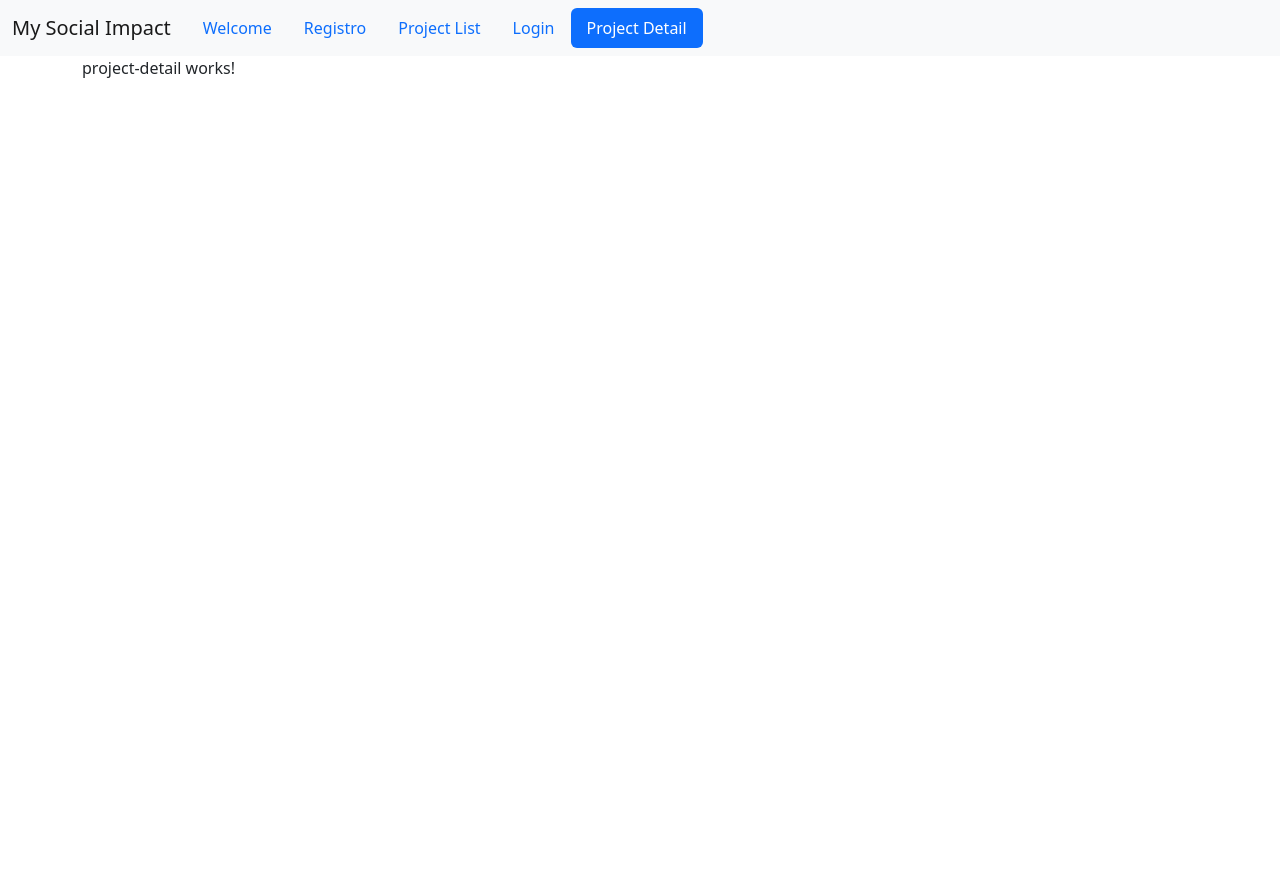
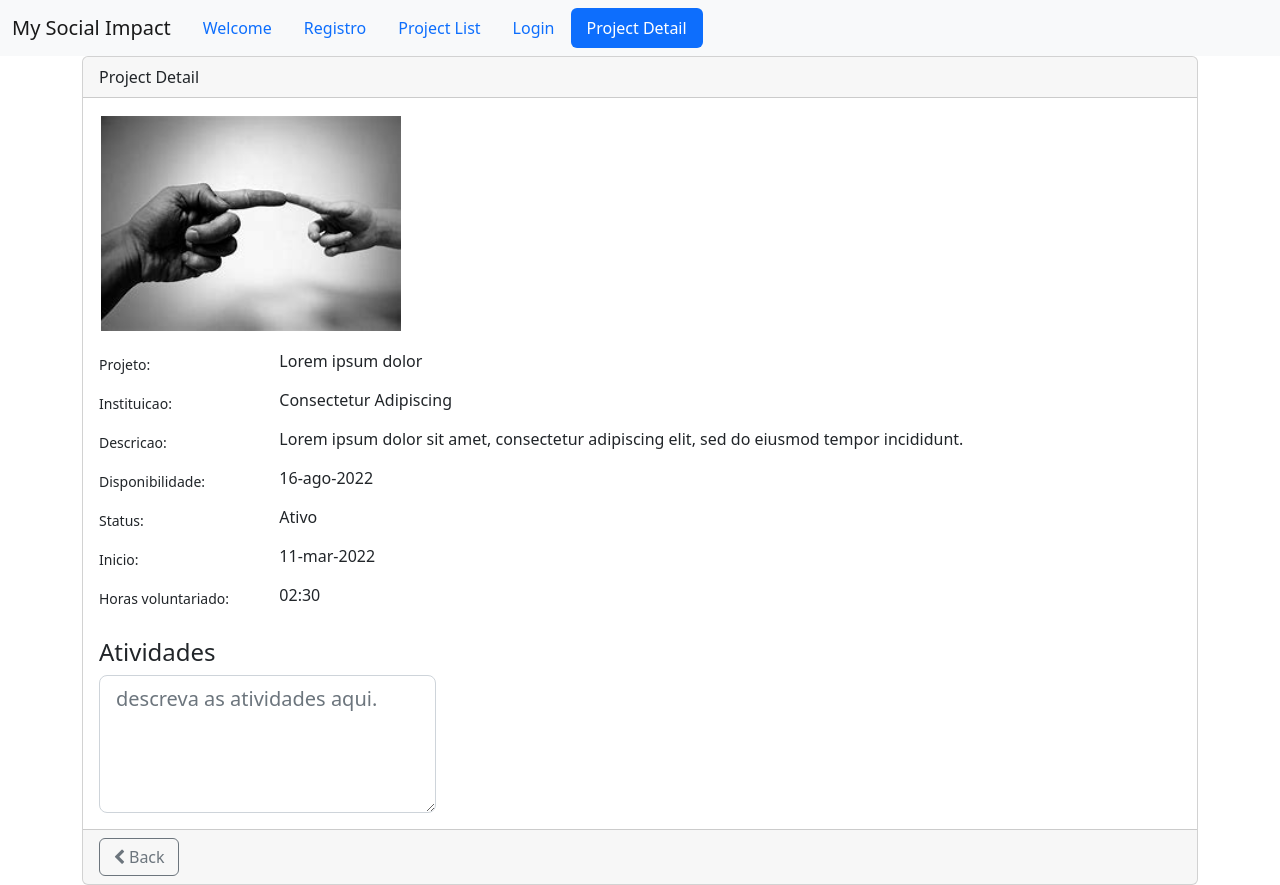
Before and after one commit to antonio-dembo/my-social-impact, an Angular app in the folder Web/ClientApp/MySocialImpact/: page /project-detail in a window 1280 px wide. Before the commit the page ends 800 px from the top, so only its background shows below. Built offline with nearby package versions, Linux system fonts and the light colour scheme.

Commit message:
create template view #6

```diff
--- a/Web/ClientApp/MySocialImpact/src/app/paginas/login/user-login.component.html
+++ b/Web/ClientApp/MySocialImpact/src/app/paginas/login/user-login.component.html
@@ -7,7 +7,9 @@
             <form [formGroup]="formLogin" (ngSubmit)="login()" >
                 <div class="mb-3">
                     <label for="inputEmail" class="form-label">Login</label>
-                    <input type="email" class="form-control" id="inputEmail" aria-describedby="emailHelp" formControlName="email">
+                    <input type="email" class="form-control" id="inputEmail" aria-describedby="emailHelp"
+                        formControlName="email"
+                        placeholder="name@example.com">
                     <div id="emailHelp" class="form-text">We'll never share your email with anyone else.</div>
                 </div>
                 <div class="mb-3">
--- a/Web/ClientApp/MySocialImpact/src/app/paginas/projeto/project-detail.component.html
+++ b/Web/ClientApp/MySocialImpact/src/app/paginas/projeto/project-detail.component.html
@@ -1 +1,78 @@
-<p>project-detail works!</p>
+<div class='card'>
+  <div class='card-header'>
+    {{pageTitle }}
+  </div>
+
+  <div class='card-body'>
+    <img class='card-image-top center-block img-responsive' src="assets/images/como-criar-ongs.png"
+      [style.width.px]='300' [style.margin.px]='2' alt="...">
+    <!-- [title]='product.productName'> -->
+    <div class='row gap-2 mt-3'>
+
+      <div class='row'>
+        <label for="divProjectName" class="col-sm-2 col-form-label col-form-label-sm">
+          Projeto:</label>
+        <div class='col-auto'>
+          <div id="divProjectName">Lorem ipsum dolor</div>
+        </div>
+      </div>
+      <div class='row'>
+        <label for="divProjectName" class="col-sm-2 col-form-label col-form-label-sm">Instituicao:</label>
+        <div class='col-auto'>
+          <div id="divProjectName">Consectetur Adipiscing</div>
+        </div>
+      </div>
+      <div class='row'>
+
+        <label for="divProjectName" class="col-sm-2 col-form-label col-form-label-sm">Descricao:</label>
+        <div class='col-auto'>
+          <div id="divProjectName">Lorem ipsum dolor sit amet, consectetur adipiscing elit,
+            sed do eiusmod tempor incididunt.</div>
+        </div>
+
+      </div>
+      <div class='row'>
+
+        <label for="divProjectName" class="col-sm-2 col-form-label col-form-label-sm">Disponibilidade:</label>
+        <div class='col-auto'>
+          <div id="divProjectName">16-ago-2022</div>
+        </div>
+      </div>
+
+      <div class='row'>
+        <label for="divProjectName" class="col-sm-2 col-form-label col-form-label-sm">Status:</label>
+        <div class='col-auto'>
+          <div id="divProjectName">Ativo</div>
+        </div>
+      </div>
+      <div class='row'>
+        <label for="divProjectName" class="col-sm-2 col-form-label col-form-label-sm">Inicio:</label>
+        <div class='col-auto'>
+          <div id="divProjectName" >11-mar-2022</div>
+        </div>
+
+      </div>
+      <div class='row'>
+        <label for="divProjectName" class="col-sm-2 col-form-label col-form-label-sm">Horas voluntariado:</label>
+        <div class='col-auto'>
+          <div id="divProjectName">02:30</div>
+        </div>
+      </div>
+
+      <div class="row mt-3">
+        <div class="col-md-4">
+          <h4>Atividades</h4>
+          <textarea class="form-control form-control-lg" name="activities" id="textareaActivities"
+            placeholder="descreva as atividades aqui." area-label="With textarea" rows="4"></textarea>
+
+        </div>
+      </div>
+    </div>
+  </div>
+
+  <div class='card-footer'>
+    <button class='btn btn-outline-secondary' style='width:80px' (click)='onBack()'>
+      <i class='fa fa-chevron-left'></i> Back
+    </button>
+  </div>
+</div>
--- a/Web/ClientApp/MySocialImpact/src/app/paginas/projeto/project-detail.component.ts
+++ b/Web/ClientApp/MySocialImpact/src/app/paginas/projeto/project-detail.component.ts
@@ -1,4 +1,6 @@
 import { Component, OnInit } from '@angular/core';
+import { Router } from '@angular/router';
+import { IProject } from './project';
 
 @Component({
   selector: 'msi-project-detail',
@@ -6,10 +8,18 @@ import { Component, OnInit } from '@angular/core';
   styleUrls: ['./project-detail.component.css']
 })
 export class ProjectDetailComponent implements OnInit {
+  pageTitle = 'Project Detail';
+  project: IProject | undefined;
 
-  constructor() { }
+  constructor(private router: Router) { }
 
   ngOnInit(): void {
   }
 
+
+
+  onBack(): void {
+    this.router.navigate(['/projects']);
+  }
+
 }
--- /dev/null
+++ b/Web/ClientApp/MySocialImpact/src/app/paginas/projeto/project.ts
@@ -0,0 +1,11 @@
+import { IUser } from "../registro/user";
+
+export interface IProject {
+    projectId: string,
+    projectName: string,
+    projectAttendee: IUser[],
+    projectOwner: string,
+    releaseDate: string,
+    description: string,
+    imageUrl: string
+};
```
